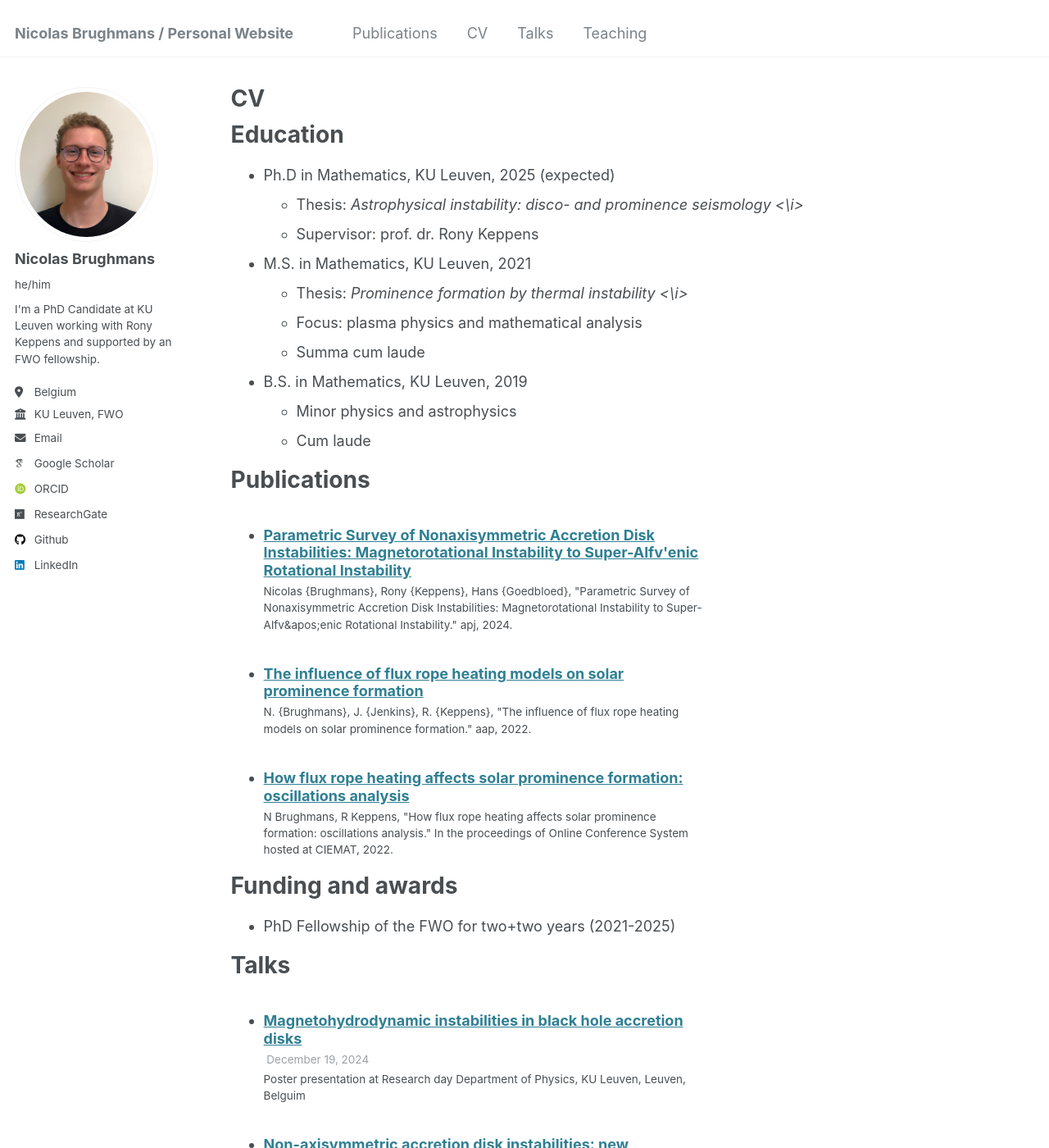
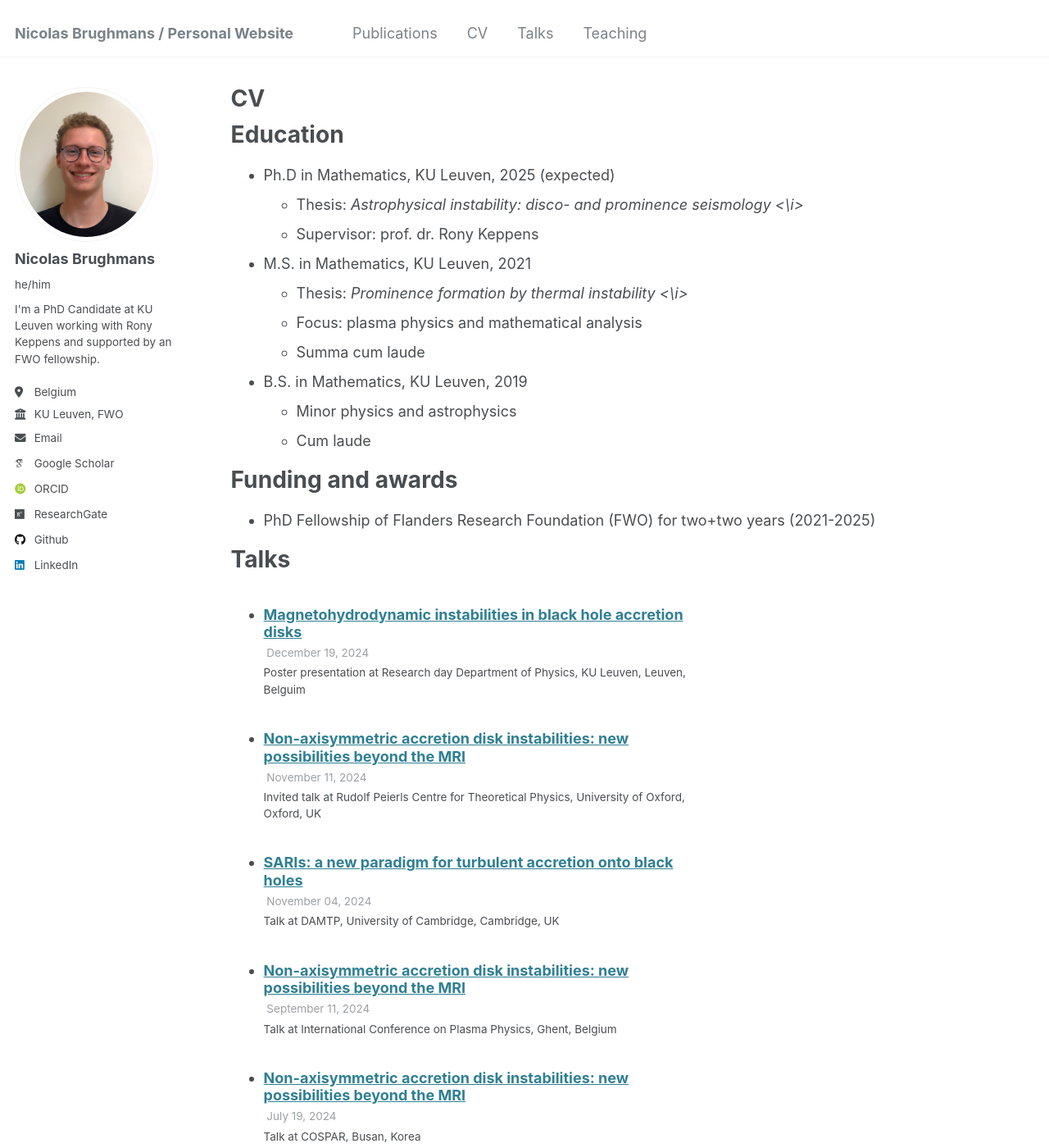
Before and after one commit to nicolasbrughmans/nicolasbrughmans.github.io, a Jekyll site: the page built from _pages/cv.md, in a window 1280 px wide and 1400 px high. Shown: the whole window at 82% size. Built offline with Jekyll 4.4.1, drawn with Linux system fonts in a browser that asks for light colours; some web fonts are replaced; some of the changed text lies outside the part shown.

```diff
--- a/_includes/archive-single.html
+++ b/_includes/archive-single.html
@@ -39,7 +39,7 @@
     {% endif %}
 
         {% if post.collection == 'teaching' %}
-          <p> {{ post.type }}, <i>{{ post.venue }}</i>, {{ post.date | default: "1900-01-01" | date: "%Y" }} </p>
+          <p> {{ post.type }}, <i>{{ post.venue }}</i> </p>
         {% elsif post.collection == 'publications' %}
           <p>Published in <i>{{ post.venue }}</i>, {{ post.date | default: "1900-01-01" | date: "%Y" }} </p>
         {% elsif post.date %}
--- a/_pages/cv.md
+++ b/_pages/cv.md
@@ -22,15 +22,15 @@ Education
   * Minor physics and astrophysics
   * Cum laude
 
-Publications
+<!-- Publications
 ======
   <ul>{% for post in site.publications reversed %}
     {% include archive-single-cv.html %}
-  {% endfor %}</ul>
+  {% endfor %}</ul> -->
 
 Funding and awards
 ======
-* PhD Fellowship of the FWO for two+two years (2021-2025)
+* PhD Fellowship of Flanders Research Foundation (FWO) for two+two years (2021-2025)
 
 Talks
 ======
```
Also changed, not shown: other parts of _pages/cv.md (+1 -1 lines).
